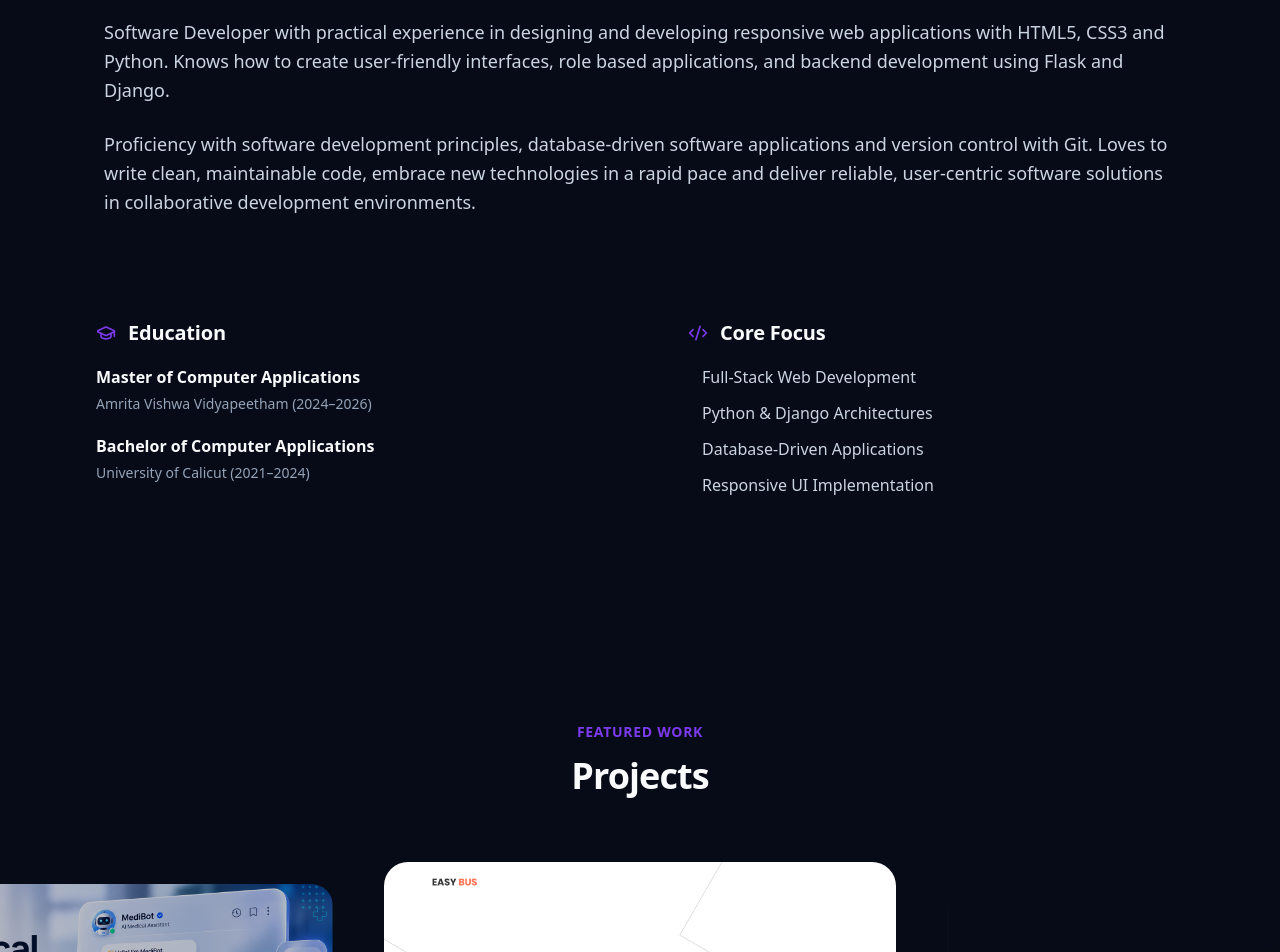
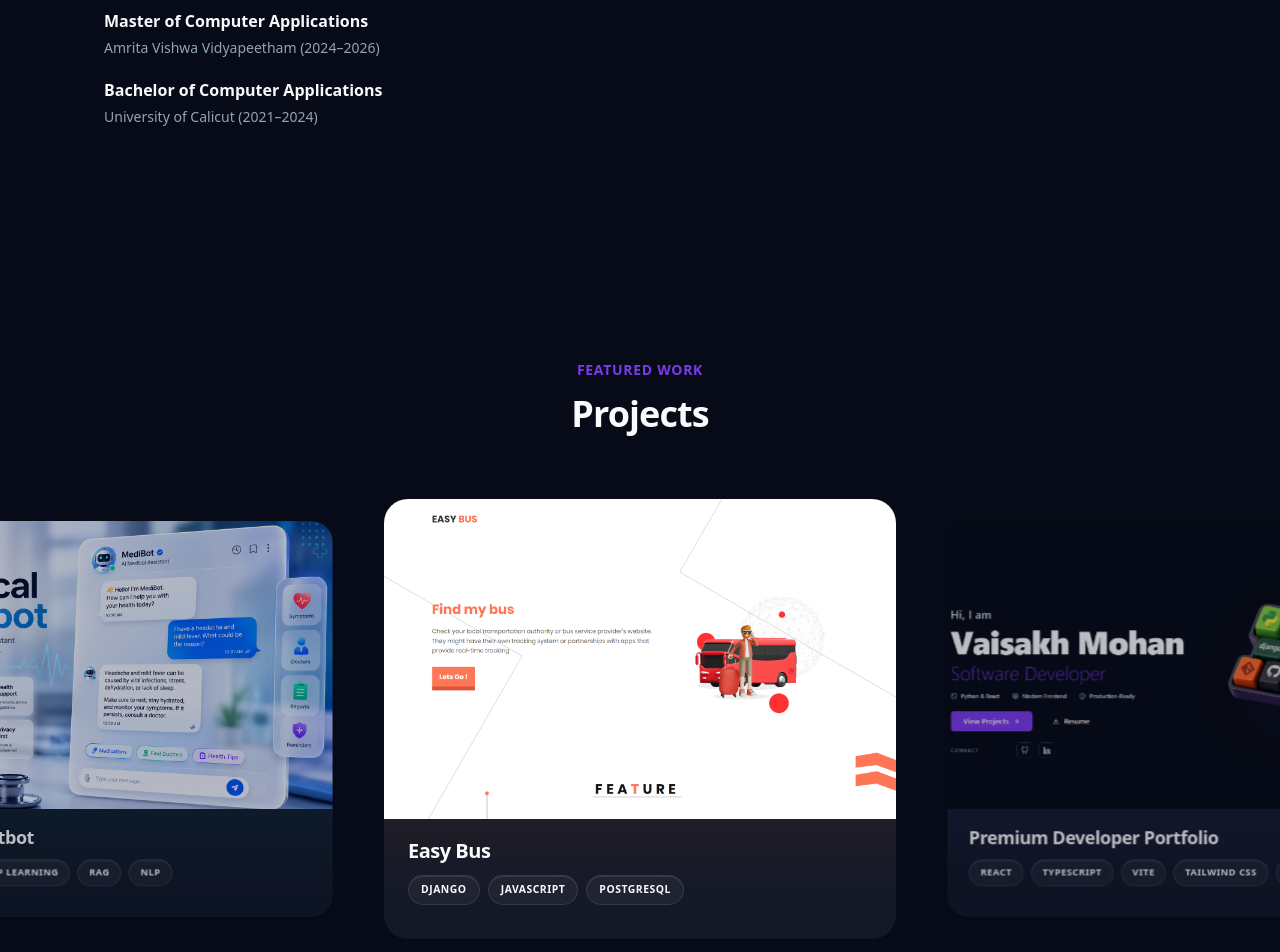
Before and after one commit to VaisakhCodes/portfolio, a React (Vite) app: page / in a window 1280 px wide. Shown: the part 1020-1972 px from the top of the page. Built offline with nearby package versions, Linux system fonts and the light colour scheme.

Commit message:
refactor(about): simplify about section layout

```diff
--- a/src/components/portfolio/ProjectCard/ProjectCard.tsx
+++ b/src/components/portfolio/ProjectCard/ProjectCard.tsx
@@ -9,6 +9,8 @@ export interface ProjectCardProps extends React.HTMLAttributes<HTMLDivElement> {
   technologies?: string[];
   githubUrl?: string;
   demoUrl?: string;
+  gradientClass?: string;
+  chipHoverClass?: string;
 }
 
 export const ProjectCard = ({
@@ -17,6 +19,8 @@ export const ProjectCard = ({
   technologies = [],
   githubUrl,
   demoUrl,
+  gradientClass,
+  chipHoverClass,
   className,
   ...props
 }: ProjectCardProps) => {
@@ -58,20 +62,30 @@ export const ProjectCard = ({
 
       {/* Content Area (Bottom) */}
       <div className={cn(
-        "flex flex-col items-start text-left flex-grow w-full",
-        "px-6 pb-8 pt-4"
+        "relative flex flex-col items-start text-left flex-grow w-full px-6 pb-8 pt-5",
       )}>
-        <h3 className="font-extrabold text-text-primary mb-3 tracking-tight text-h5 w-full">
+        {/* Ambient Glow Background */}
+        <div className={cn(
+          "absolute inset-0 pointer-events-none transition-all duration-500",
+          "bg-gradient-to-b opacity-40 group-hover:opacity-80",
+          gradientClass || "from-white/5 to-transparent"
+        )} />
+
+        <h3 className="relative font-extrabold text-text-primary mb-3 tracking-tight text-h5 w-full z-10 drop-shadow-sm">
           {title}
         </h3>
 
         {technologies.length > 0 && (
-          <div className="mb-4 w-full">
+          <div className="relative mb-4 w-full z-10">
             <div className="flex flex-wrap items-center justify-start gap-2">
               {technologies.map((tech) => (
                 <span
                   key={tech}
-                  className="bg-background border border-border/40 px-3 py-1.5 rounded-full text-[0.65rem] font-semibold tracking-wider text-text-muted uppercase"
+                  className={cn(
+                    "bg-white/5 backdrop-blur-md border border-white/10 px-3 py-1.5 rounded-full text-[0.65rem] font-semibold tracking-wider text-text-primary/70 uppercase transition-all duration-300",
+                    "shadow-[inset_0_1px_0_rgba(255,255,255,0.1)]",
+                    chipHoverClass || "hover:border-white/20 hover:bg-white/10"
+                  )}
                 >
                   {tech}
                 </span>
--- a/src/sections/About/About.tsx
+++ b/src/sections/About/About.tsx
@@ -4,7 +4,7 @@ import { Container } from '@/components/layout/Container';
 import { PageTransition } from '@/components/layout/PageTransition';
 import { SectionHeading } from '@/components/portfolio/SectionHeading';
 import { Card } from '@/components/ui/Card';
-import { Code2, GraduationCap, Sparkles } from 'lucide-react';
+import { GraduationCap } from 'lucide-react';
 
 const scrollVariants: any = {
   hidden: { opacity: 0, y: 30 },
@@ -42,30 +42,14 @@ export const About = () => {
           </motion.div>
 
           <motion.div
-            className="grid gap-8 mt-8"
+            className="mt-8"
             variants={staggerContainer}
             initial="hidden"
             whileInView="visible"
             viewport={{ once: true, amount: 0.1 }}
           >
-            <motion.div variants={scrollVariants} className="flex flex-col gap-8">
+            <motion.div variants={scrollVariants}>
               <Card className="p-8 md:p-10 border-transparent bg-surface-elevated/20 shadow-none">
-                <h3 className="text-h4 font-bold text-text-primary mb-6 flex items-center gap-3">
-                  <Sparkles className="h-6 w-6 text-primary" aria-hidden="true" />
-                  My Journey
-                </h3>
-                <div className="space-y-6 text-body-l text-text-secondary leading-relaxed">
-                  <p>
-                    Software Developer with practical experience in designing and developing responsive web applications with HTML5, CSS3 and Python. Knows how to create user-friendly interfaces, role based applications, and backend development using Flask and Django.
-                  </p>
-                  <p>
-                    Proficiency with software development principles, database-driven software applications and version control with Git. Loves to write clean, maintainable code, embrace new technologies in a rapid pace and deliver reliable, user-centric software solutions in collaborative development environments.
-                  </p>
-                </div>
-              </Card>
-
-              <div className="grid sm:grid-cols-2 gap-8">
-                <Card className="p-8 border-transparent bg-surface-elevated/20 shadow-none">
                 <h4 className="text-h5 font-bold text-text-primary mb-5 flex items-center gap-3">
                   <GraduationCap className="h-5 w-5 text-primary" aria-hidden="true" />
                   Education
@@ -81,20 +65,6 @@ export const About = () => {
                   </li>
                 </ul>
               </Card>
-
-                <Card className="p-8 border-transparent bg-surface-elevated/20 shadow-none">
-                  <h4 className="text-h5 font-bold text-text-primary mb-5 flex items-center gap-3">
-                    <Code2 className="h-5 w-5 text-primary" aria-hidden="true" />
-                    Core Focus
-                  </h4>
-                  <ul className="space-y-3 text-body text-text-secondary">
-                    <li className="flex items-center gap-2"><span className="w-1.5 h-1.5 rounded-full bg-primary/50"></span> Full-Stack Web Development</li>
-                    <li className="flex items-center gap-2"><span className="w-1.5 h-1.5 rounded-full bg-primary/50"></span> Python & Django Architectures</li>
-                    <li className="flex items-center gap-2"><span className="w-1.5 h-1.5 rounded-full bg-primary/50"></span> Database-Driven Applications</li>
-                    <li className="flex items-center gap-2"><span className="w-1.5 h-1.5 rounded-full bg-primary/50"></span> Responsive UI Implementation</li>
-                  </ul>
-                </Card>
-              </div>
             </motion.div>
           </motion.div>
         </Container>
--- a/src/sections/Projects/Projects.tsx
+++ b/src/sections/Projects/Projects.tsx
@@ -26,6 +26,8 @@ type Project = {
   githubUrl: string;
   imageUrl?: string;
   features: string[];
+  gradientClass?: string;
+  chipHoverClass?: string;
 };
 
 const projectsData: Project[] = [
@@ -41,7 +43,9 @@ const projectsData: Project[] = [
       "RAG-based knowledge retrieval architecture",
       "Deep learning NLP integration",
       "Intuitive medical information interface"
-    ]
+    ],
+    gradientClass: 'from-cyan-500/15 via-blue-500/5 to-transparent',
+    chipHoverClass: 'hover:border-cyan-500/40 hover:shadow-[0_0_15px_rgba(6,182,212,0.15)] hover:text-cyan-200'
   },
   {
     id: 'easy-bus',
@@ -55,7 +59,9 @@ const projectsData: Project[] = [
       "Role-based access control",
       "Admin fleet management dashboard",
       "Streamlined booking interface"
-    ]
+    ],
+    gradientClass: 'from-orange-500/15 via-red-500/5 to-transparent',
+    chipHoverClass: 'hover:border-orange-500/40 hover:shadow-[0_0_15px_rgba(249,115,22,0.15)] hover:text-orange-200'
   },
   {
     id: 'premium-portfolio',
@@ -71,7 +77,9 @@ const projectsData: Project[] = [
       "Component-driven architecture",
       "Accessibility-first implementation",
       "Smooth animations and micro-interactions"
-    ]
+    ],
+    gradientClass: 'from-purple-500/15 via-indigo-500/5 to-transparent',
+    chipHoverClass: 'hover:border-purple-500/40 hover:shadow-[0_0_15px_rgba(168,85,247,0.15)] hover:text-purple-200'
   }
 ];
 
@@ -110,6 +118,8 @@ export const Projects = () => {
       technologies={project.technologies}
       githubUrl={project.githubUrl}
       imageUrl={project.imageUrl}
+      gradientClass={project.gradientClass}
+      chipHoverClass={project.chipHoverClass}
       className="w-full h-full"
     />
   );
```
Lines whose indentation alone changed are shown as unchanged.
